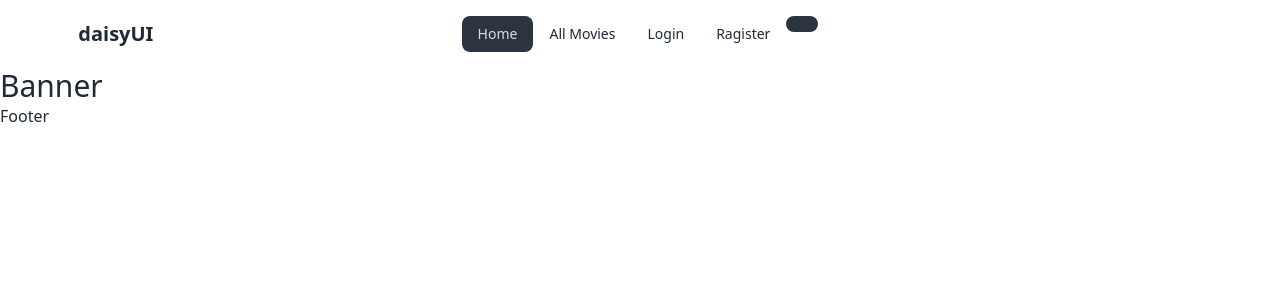
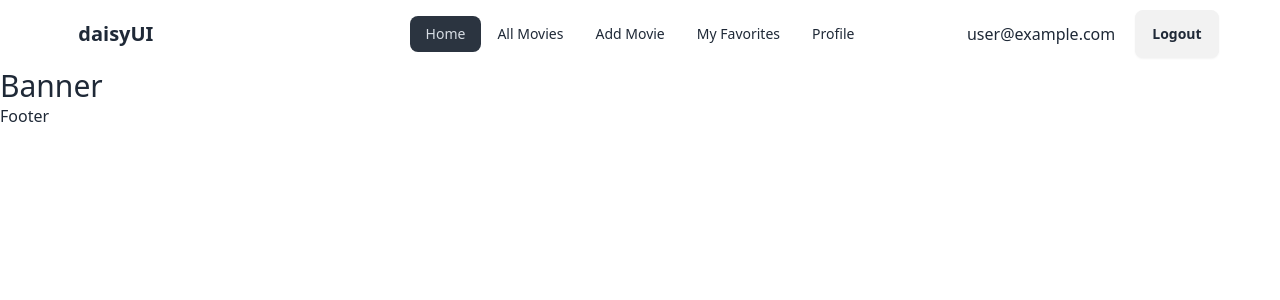
Before and after one commit to musfikanoni/MovieHub-Client, a React (Vite) app: page / in a window 1280 px wide. Shown: the top 300 px of the page. Built offline with nearby package versions, Linux system fonts and the light colour scheme; no server answers; sample sign-in values are in the browser's storage.

Commit message:
create private route

```diff
--- /dev/null
+++ b/src/Routs/PrivateRoutes.jsx
@@ -0,0 +1,20 @@
+import React, { useContext } from 'react';
+import { AuthContext } from '../providers/AuthProvider';
+import { Navigate } from 'react-router-dom';
+
+const PrivateRoutes = ({ children }) => {
+    const {user, loading} = useContext(AuthContext);
+
+    if(loading){
+        return <span className="loading loading-spinner text-neutral"></span>;
+    }
+
+    if(user){
+        return children;
+    }
+    return (
+        <Navigate to="/login"></Navigate>
+    );
+};
+
+export default PrivateRoutes;
--- /dev/null
+++ b/src/components/AddMovie/AddMovie.jsx
@@ -0,0 +1,11 @@
+import React from 'react';
+
+const AddMovie = () => {
+    return (
+        <div>
+            Add Movie
+        </div>
+    );
+};
+
+export default AddMovie;
--- a/src/components/Login/Login.jsx
+++ b/src/components/Login/Login.jsx
@@ -1,12 +1,25 @@
-import React from 'react';
+import React, { useContext } from 'react';
+import { AuthContext } from '../../providers/AuthProvider';
+import { useNavigate } from 'react-router-dom';
 
 const Login = () => {
+    const navigate = useNavigate();
+
+    const {signInUser} = useContext(AuthContext);
 
     const handleLogIn = e => {
         e.preventDefault()
         const email = e.target.email.value;
         const password = e.target.password.value;
-        console.log('form login', email, password)
+        console.log('from sign up', email, password);
+
+        signInUser(email, password)
+        .then(result => {
+            console.log(result.user);
+            e.target.reset();
+            navigate('/');
+        })
+        .catch(error => console.log('error', error))
     }
     return (
         <div>
--- /dev/null
+++ b/src/components/MyFavorites/MyFavorites.jsx
@@ -0,0 +1,11 @@
+import React from 'react';
+
+const MyFavorites = () => {
+    return (
+        <div>
+            My Fav
+        </div>
+    );
+};
+
+export default MyFavorites;
--- a/src/components/NavBar/NavBar.jsx
+++ b/src/components/NavBar/NavBar.jsx
@@ -1,29 +1,32 @@
-import React from 'react';
+import React, { useContext } from 'react';
 import { Link, NavLink } from 'react-router-dom';
+import { AuthContext } from '../../providers/AuthProvider';
 
 const NavBar = () => {
 
-    // const { user, signOutUser } = useContext(AuthContext);
+    const { user, signOutUser } = useContext(AuthContext);
 
-    // const handleSignOut = () => {
-        // signOutUser()
-        // .then(()=>{console.log('user sign out')})
-        // .catch(error => console.log(error))
-    // }
+    const handleSignOut = () => {
+        signOutUser()
+        .then(()=>{console.log('user sign out')})
+        .catch(error => console.log(error))
+    }
 
     const links = <>
         <li><NavLink to="/">Home</NavLink></li>
         <li><NavLink to="/allmovies">All Movies</NavLink></li>
-        <li><NavLink to="/login">Login</NavLink></li>
-        <li><NavLink to="/register">Ragister</NavLink></li>
-        <li><NavLink to="/"></NavLink></li>
+        {/* <li><NavLink to="/login">Login</NavLink></li>
+        <li><NavLink to="/register">Ragister</NavLink></li> */}
+        {/* <li><NavLink to="/addmovie">Add Movie</NavLink></li>
+        <li><NavLink to="/myfavorite">Add Movie</NavLink></li> */}
 
-        {/* {
+        {
             user && <>
-                <li><NavLink to="/orders">Orders</NavLink></li>
+                <li><NavLink to="/addmovie">Add Movie</NavLink></li>
+                <li><NavLink to="/myfavorite">My Favorites</NavLink></li>
                 <li><NavLink to="/profile">Profile</NavLink></li>
             </>
-        } */}
+        }
     </>
 
     return (
@@ -58,15 +61,19 @@ const NavBar = () => {
                     {links}
                     </ul>
                 </div>
-                <div className="navbar-end">
-                    {/* {
+                <div className="navbar-end gap-5">
+                    {
                         user ?
                         <>
                         <span>{user.email}</span>
-                        <a onClick={handleSignOut} className="btn">Register</a>
+                        <a onClick={handleSignOut} className="btn">Logout</a>
                         </> :
-                         <Link to="/login">Login</Link>
-                    } */}
+                        <div className='gap-5'>
+                            <Link className='btn' to="/login">Login</Link>
+                            <Link className='btn' to="/register">Register</Link>
+                        </div>
+                    }
+                    {/* <a href="" className='btn'>{user?.email}</a> */}
                 </div>
             </div>
         </div>
--- a/src/components/Register/Register.jsx
+++ b/src/components/Register/Register.jsx
@@ -1,8 +1,9 @@
 import React, { useContext } from 'react';
 import { AuthContext } from '../../providers/AuthProvider';
+import { useNavigate } from 'react-router-dom';
 
 const Register = () => {
-
+    const navigate = useNavigate();
 
     const { createUser } = useContext(AuthContext);
 
@@ -17,6 +18,8 @@ const Register = () => {
         createUser(email, password)
         .then(result => {
             console.log(result.user);
+            e.target.reset();
+            navigate('/');
             const newUser = { name, email }
 
             //save new user
--- a/src/providers/AuthProvider.jsx
+++ b/src/providers/AuthProvider.jsx
@@ -1,5 +1,5 @@
-import { createUserWithEmailAndPassword } from 'firebase/auth';
-import React, { createContext, useState } from 'react';
+import { createUserWithEmailAndPassword, onAuthStateChanged, signInWithEmailAndPassword, signOut } from 'firebase/auth';
+import React, { createContext, useEffect, useState } from 'react';
 import { auth } from '../firebase/firebase.init';
 
 export const AuthContext = createContext(null);
@@ -14,11 +14,32 @@ const AuthProvider = ({children}) => {
         return createUserWithEmailAndPassword(auth, email, password);
     }
 
+    const signInUser = (email, password) => {
+        setLoading(true);
+        return signInWithEmailAndPassword(auth, email, password);
+    }
+
+    const signOutUser = () => {
+        return signOut(auth);
+    }
+
+    useEffect(() => {
+        const unSubscribe = onAuthStateChanged(auth, currentUser => {
+            console.log('current user', currentUser);
+            setUser(currentUser);
+            setLoading(false);
+        })
+        return () => {
+            unSubscribe();
+        }
+    })
 
     const userInfo = {
         user,
         loading,
         createUser,
+        signInUser,
+        signOutUser
     }
     return (
         <AuthContext.Provider value={userInfo}>
```
Also changed, not shown: src/main.jsx (+12 -0 lines). Lines whose indentation alone changed are shown as unchanged.
